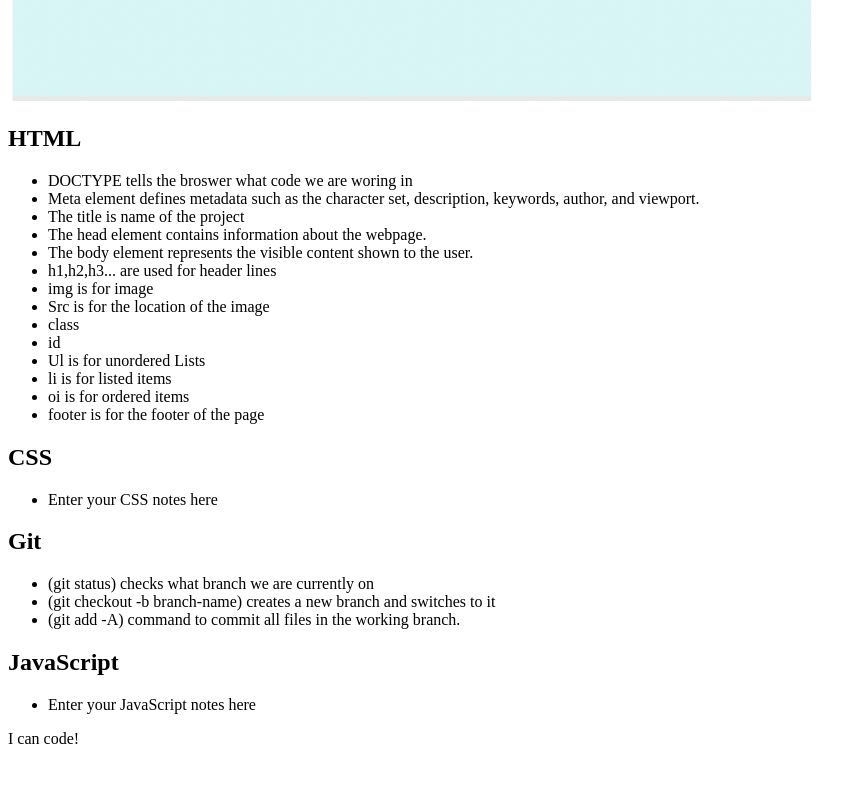
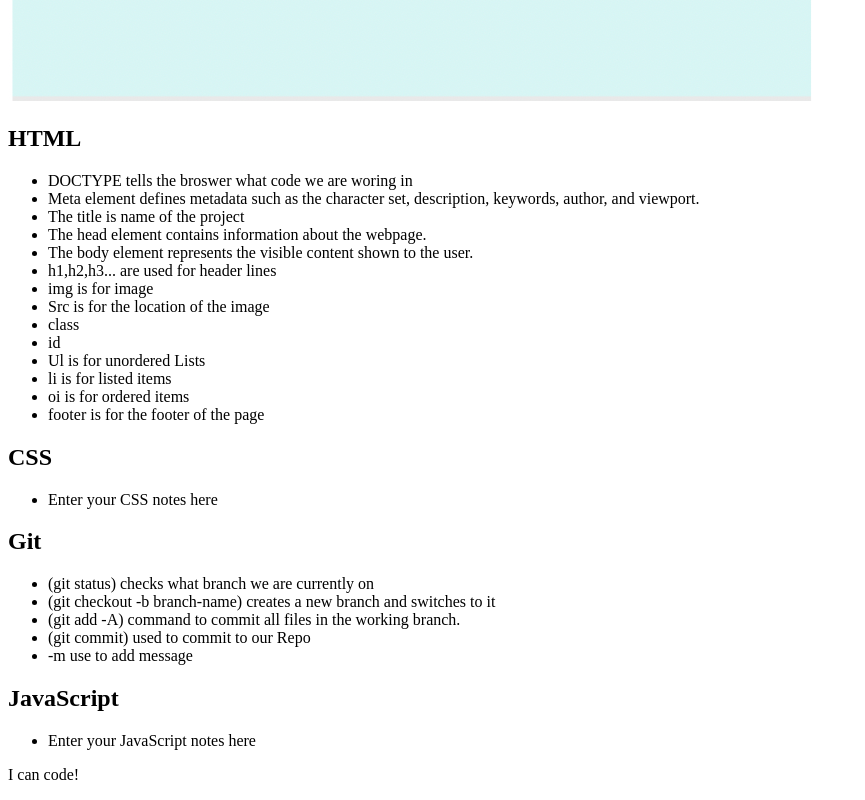
Before and after one commit to SkylarHammond55/prework-study-guide, a plain HTML site: page prework-study-guide/index.html in a window 1280 px wide. Shown: the part 755-1555 px from the top of the page, without its empty margins (0-865 px from the left). Before the commit the page ends 1519 px from the top, so only its background shows below. Drawn offline with Linux system fonts and the light colour scheme.

Commit message:
added code to HTML file

```diff
--- a/prework-study-guide/index.html
+++ b/prework-study-guide/index.html
@@ -46,6 +46,8 @@
           <li>(git status) checks what branch we are currently on</li>
           <li>(git checkout -b branch-name) creates a new branch and switches to it</li>
           <li>(git add -A) command to commit all files in the working branch.</li>
+          <li>(git commit) used to commit to our Repo</li>
+          <li>-m use to add message</li>
         </ul>
 
       </section>
```
